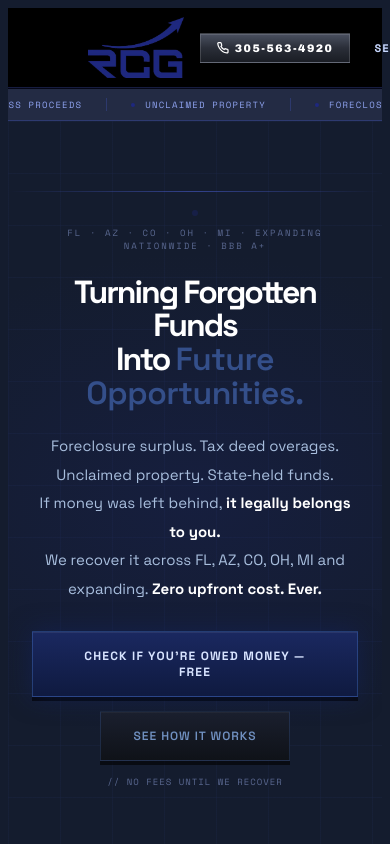
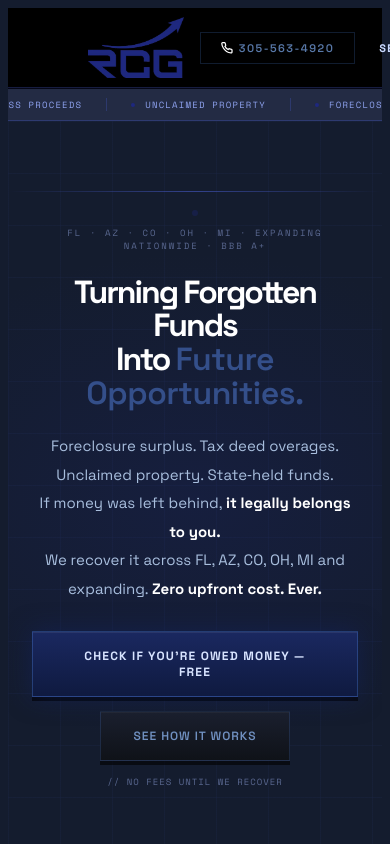
Before and after one commit to ReboundCapitalGroup/rcg-website, a Next.js app: page / in a window 390 px wide. Shown: the top 844 px of the page. Built offline with nearby package versions, Linux system fonts and the light colour scheme.

Commit message:
Phone button secondary style

```diff
--- a/src/components/Nav.tsx
+++ b/src/components/Nav.tsx
@@ -35,7 +35,7 @@ export default function Nav() {
         <div className="nav-links">
 
           {/* PHONE */}
-          <a href="tel:+13055634920" style={{ fontFamily: "'Arial Black', Arial, sans-serif", fontSize: '11px', fontWeight: 900, letterSpacing: '1.5px', color: '#fff', textDecoration: 'none', display: 'flex', alignItems: 'center', gap: '6px', padding: '8px 16px', marginRight: '8px', background: 'linear-gradient(180deg,#4a5060 0%,#2a2e38 50%,#1a1d24 100%)', border: '1px solid rgba(255,255,255,0.15)', boxShadow: '0 3px 0 rgba(0,0,0,0.5), inset 0 1px 0 rgba(255,255,255,0.12)' }}>
+          <a href="tel:+13055634920" style={{ fontFamily: "'Space Grotesk', sans-serif", fontSize: '11px', fontWeight: 600, letterSpacing: '1.5px', color: '#5878a8', textDecoration: 'none', display: 'flex', alignItems: 'center', gap: '6px', padding: '8px 20px', marginRight: '8px', background: 'transparent', border: '1px solid rgba(74,127,212,0.22)', textTransform: 'uppercase' as const, transition: 'all 0.2s' }}>
             <svg width="12" height="12" viewBox="0 0 24 24" fill="none" stroke="#ffffff" strokeWidth="2.5" strokeLinecap="round" strokeLinejoin="round">
               <path d="M22 16.92v3a2 2 0 0 1-2.18 2 19.79 19.79 0 0 1-8.63-3.07A19.5 19.5 0 0 1 4.69 12 19.79 19.79 0 0 1 1.61 3.4 2 2 0 0 1 3.6 1.22h3a2 2 0 0 1 2 1.72c.127.96.361 1.903.7 2.81a2 2 0 0 1-.45 2.11L7.91 8.77a16 16 0 0 0 6.29 6.29l.95-.95a2 2 0 0 1 2.11-.45c.907.339 1.85.573 2.81.7A2 2 0 0 1 22 16.92z"/>
             </svg>
```
